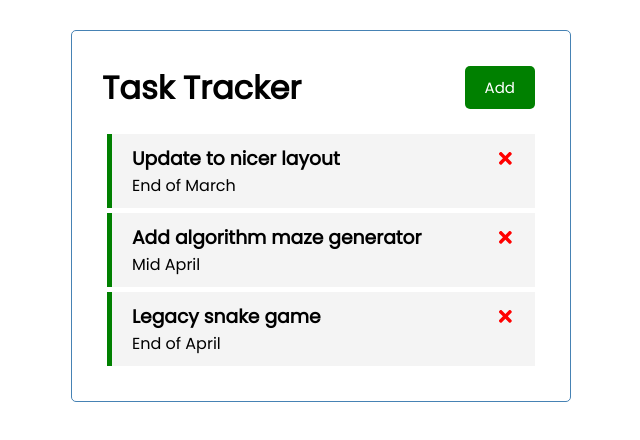
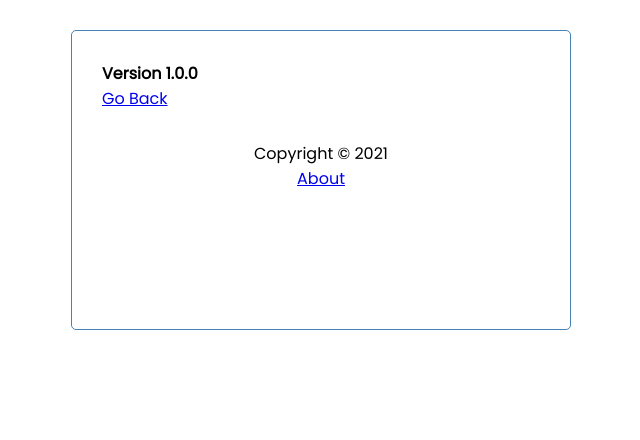
Before and after one commit to jonahank/task-tracker, a React (Create React App) app: page /about in a window 1280 px wide. Shown: the top 440 px of the page, without its empty margins (319-959 px from the left). Built offline with nearby package versions, Linux system fonts and the light colour scheme; data requests are answered from the project's data file.

Commit message:
Added router and links

```diff
--- a/src/App.js
+++ b/src/App.js
@@ -1,7 +1,12 @@
 //npm run build (to update the build folder for production)
+//npm i react-router-dom (for router)
+//npm i json-server (i think)
 
 import { useState, useEffect } from 'react'
+import {BrowserRouter as Router, Route} from 'react-router-dom';
+import About from './components/About';
 import AddTask from './components/AddTask';
+import Footer from './components/Footer';
 import Header from './components/Header'
 import Tasks from './components/Tasks'
 
@@ -96,11 +101,23 @@
   }
 
   return (
+    <Router>
     <div className='container'>
-      <Header toggleOn={showAddTask} showToggle={toggleAddTask} />
-      {showAddTask ? <AddTask onAdd={addTask}/> : ''}
-      {tasks.length > 0 ? <Tasks tasks={tasks} delete={deleteTask} toggle={toggleReminder}/> : "No active tasks. Well done!" }
+
+      <Route path='/' exact render={(props) =>
+        (
+        <>
+          <Header toggleOn={showAddTask} showToggle={toggleAddTask} />
+          {showAddTask ? <AddTask onAdd={addTask}/> : ''}
+          {tasks.length > 0 ? <Tasks tasks={tasks} delete={deleteTask} toggle={toggleReminder}/> : "No active tasks. Well done!" }
+        </>
+        )}
+       />
+      <Route path='/about' component={About} />
+
+      <Footer />
     </div>
+    </Router>
   )
 }
 
--- /dev/null
+++ b/src/components/About.js
@@ -0,0 +1,12 @@
+import { Link } from 'react-router-dom';
+
+const About = () => {
+    return (
+        <div>
+            <h4>Version 1.0.0</h4>
+            <Link to="/">Go Back</Link>
+        </div>
+    )
+}
+
+export default About
--- /dev/null
+++ b/src/components/Footer.js
@@ -0,0 +1,12 @@
+import { Link } from 'react-router-dom'
+
+const Footer = () => {
+    return (
+        <footer>
+            <p>Copyright &copy; 2021</p>
+            <Link to="/about">About</Link>
+        </footer>
+    )
+}
+
+export default Footer
```
